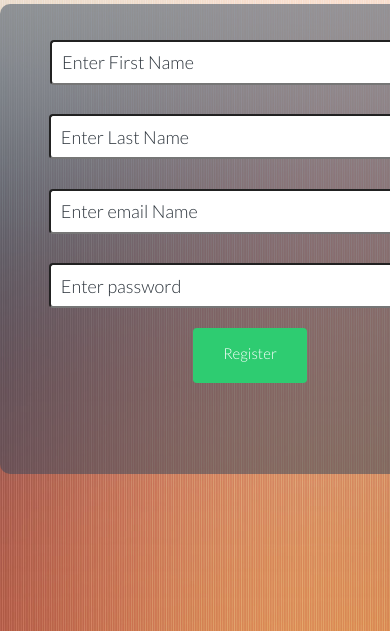
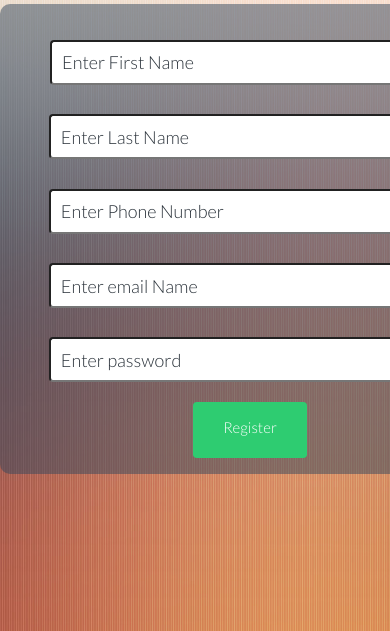
Before and after one commit to sheshankkodam/echopath-uf, a Flask app: page /register in a window 390 px wide; the page is wider, and only the part inside the window is pictured. Shown: the part 213-844 px from the top of that part. Run offline with Flask 2, Linux system fonts and the light colour scheme; parts of the project's set-up code (start-up, migrations or seed data) failed here and were passed over; some libraries are stand-ins or nearby versions.

Commit message:
Added phone number to the form

```diff
--- a/src/backend_routes/RegisterUser.py
+++ b/src/backend_routes/RegisterUser.py
@@ -15,8 +15,9 @@ class RegisterUser(Resource):
     def post(self):
         first_name = request.form['firstName']
         last_name = request.form['lastName']
+        phone_number = request.form['phoneNumber']
         email = request.form['email']
         password = request.form['password']
-        print(first_name, last_name, email, password)
+        print(first_name, last_name, email, password, phone_number)
 
         return 'file uploaded successfully1'
--- a/src/frontend_static/css/register.css
+++ b/src/frontend_static/css/register.css
@@ -17,7 +17,7 @@ body {
     border-radius: 10px;
 }
 
-input[type="text"], input[type=email] {
+input[type="text"], input[type=email], input[type=tel] {
     height: 45px;
     width: 400px;
     font-size: 18px;
--- a/src/frontend_static/javascript/register.js
+++ b/src/frontend_static/javascript/register.js
@@ -10,12 +10,14 @@ $(document).ready(function () {
         console.log("Saving image");
         var firstName = document.getElementsByName("first_name")[0].value;
         var lastName = document.getElementsByName("last_name")[0].value;
+        var phoneNumber = document.getElementsByName("phone_number")[0].value;
         var email = document.getElementsByName("email")[0].value;
         var password = document.getElementsByName("password")[0].value;
 
         var frm = new FormData();
         frm.append('firstName', firstName);
         frm.append('lastName', lastName);
+        frm.append('phoneNumber', phoneNumber);
         frm.append('email', email);
         frm.append('password', password);
 
--- a/src/templates/echopath.html
+++ b/src/templates/echopath.html
@@ -40,7 +40,6 @@
                 </div>
             </span>
         </div>
-
-
     </body>
+    <script type="text/javascript" src="https://code.jquery.com/jquery-1.11.0.min.js"></script>
 </html>
--- a/src/templates/register.html
+++ b/src/templates/register.html
@@ -34,6 +34,9 @@
                     <input type="text" name="last_name" placeholder="Enter Last Name">
                 </div>
                 <div class="form-input">
+                    <input type="tel" name="phone_number" placeholder="Enter Phone Number">
+                </div>
+                <div class="form-input">
                     <input type="email" name="email" placeholder="Enter email Name">
                 </div>
                 <div class="form-input">
```
